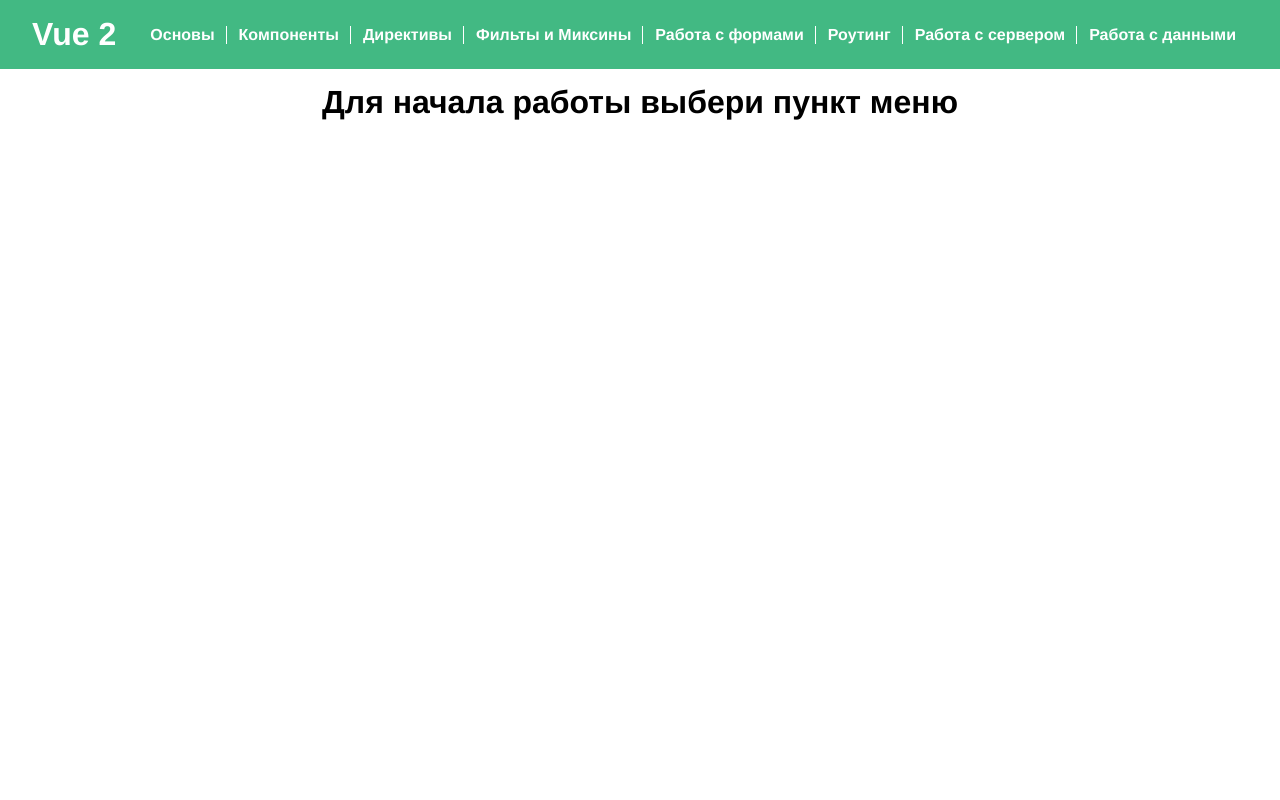
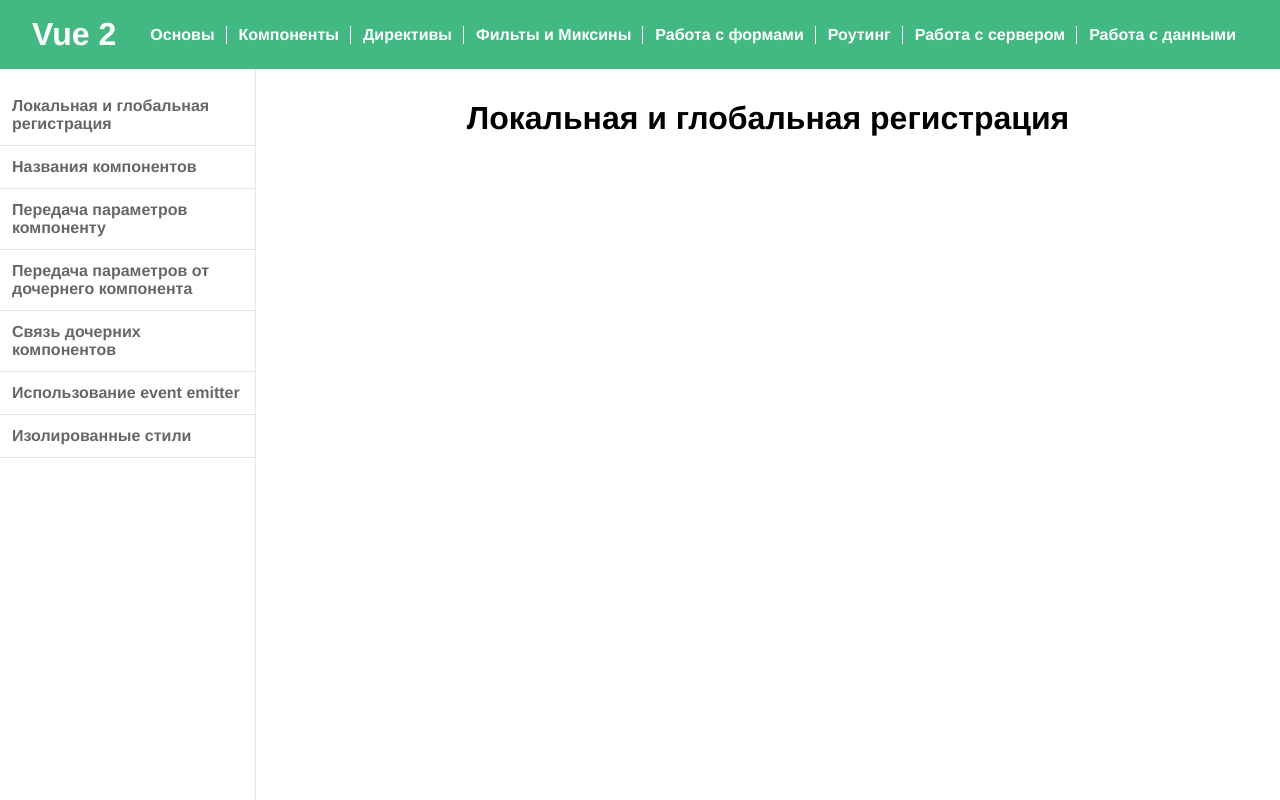
Before and after one commit to VladimirShadrov/vue2-repetition, a Vue app: page /registration in a window 1280 px wide. Built offline with nearby package versions, Linux system fonts and the light colour scheme.

Commit message:
Навигация по теме Компоненты

```diff
--- a/src/App.vue
+++ b/src/App.vue
@@ -2,7 +2,7 @@
   <div id="app">
     <app-header />
     <router-view />
-    <h1 class="content__theme-title">Для начала работы выбери пункт меню</h1>
+    <!-- <h1 class="content__theme-title">Для начала работы выбери пункт меню</h1> -->
   </div>
 </template>
 
--- a/src/components/base/AppBaseSideBar.vue
+++ b/src/components/base/AppBaseSideBar.vue
@@ -1,8 +1,6 @@
 <template>
   <div class="side-bar">
     <router-link v-for="item in menuItems" :key="item.id" :to="item.link" class="side-bar__menu-item">{{ item.name }}</router-link>
-
-    <!-- <a v-for="(item, index) in menuItems" :key="index" :href="item.link" class="side-bar__menu-item">{{ item.name }}</a> -->
   </div>
 </template>
 
--- a/src/components/components/AppComponentSideBar.vue
+++ b/src/components/components/AppComponentSideBar.vue
@@ -1,6 +1,6 @@
 <template>
   <div class="side-bar">
-    <a v-for="(item, index) in menuItems" :key="index" :href="item.link" class="side-bar__menu-item">{{ item.name }}</a>
+    <router-link v-for="item in menuItems" :key="item.id" :to="item.link" class="side-bar__menu-item">{{ item.name }}</router-link>
   </div>
 </template>
 
@@ -11,20 +11,32 @@ export default {
     return {
       menuItems: [
         {
-          name: 'Динамические атрибуты',
-          link: '/base/atributes',
+          name: 'Локальная и глобальная регистрация',
+          link: '/registration',
         },
         {
-          name: 'Вывод HTML кода',
-          link: '/base/v-html',
+          name: 'Названия компонентов',
+          link: '/component-title',
         },
         {
-          name: 'Работа с событиями',
-          link: '/base/events',
+          name: 'Передача параметров компоненту',
+          link: '/props',
         },
         {
-          name: 'Передача параметров в метод',
-          link: '/base/method-attributes',
+          name: 'Передача параметров от дочернего компонента',
+          link: '/emit',
+        },
+        {
+          name: 'Связь дочерних компонентов',
+          link: '/children',
+        },
+        {
+          name: 'Использование event emitter',
+          link: '/emitter',
+        },
+        {
+          name: 'Изолированные стили',
+          link: '/scoped',
         },
       ],
     };
--- a/src/components/components/AppComponents.vue
+++ b/src/components/components/AppComponents.vue
@@ -2,7 +2,9 @@
 <template>
   <div class="container">
     <app-component-side-bar />
-    <div class="content-bar">Компоненты</div>
+    <div class="content-bar">
+      <router-view />
+    </div>
   </div>
 </template>
 
--- /dev/null
+++ b/src/components/components/pages/AppChildren.vue
@@ -0,0 +1,13 @@
+<template>
+  <div>
+    <h1 class="content__theme-title">Связь дочерних компонентов</h1>
+  </div>
+</template>
+
+<script>
+export default {
+  name: 'app-children',
+};
+</script>
+
+<style></style>
--- /dev/null
+++ b/src/components/components/pages/AppComponents.vue
@@ -0,0 +1,13 @@
+<template>
+  <div>
+    <h1 class="content__theme-title">Компоненты. Названия компонентов</h1>
+  </div>
+</template>
+
+<script>
+export default {
+  name: 'app-components-info',
+};
+</script>
+
+<style></style>
--- /dev/null
+++ b/src/components/components/pages/AppEmit.vue
@@ -0,0 +1,13 @@
+<template>
+  <div>
+    <h1 class="content__theme-title">Передача параметров от дочернего компонента</h1>
+  </div>
+</template>
+
+<script>
+export default {
+  name: 'app-emit',
+};
+</script>
+
+<style></style>
--- /dev/null
+++ b/src/components/components/pages/AppEmitter.vue
@@ -0,0 +1,13 @@
+<template>
+  <div>
+    <h1 class="content__theme-title">Использование event emitter</h1>
+  </div>
+</template>
+
+<script>
+export default {
+  name: 'app-emitter',
+};
+</script>
+
+<style></style>
--- /dev/null
+++ b/src/components/components/pages/AppProps.vue
@@ -0,0 +1,13 @@
+<template>
+  <div>
+    <h1 class="content__theme-title">Передача параметров компоненту</h1>
+  </div>
+</template>
+
+<script>
+export default {
+  name: 'app-props',
+};
+</script>
+
+<style></style>
--- /dev/null
+++ b/src/components/components/pages/AppRegistration.vue
@@ -0,0 +1,13 @@
+<template>
+  <div>
+    <h1 class="content__theme-title">Локальная и глобальная регистрация</h1>
+  </div>
+</template>
+
+<script>
+export default {
+  name: 'app-registration',
+};
+</script>
+
+<style></style>
--- /dev/null
+++ b/src/components/components/pages/AppScoped.vue
@@ -0,0 +1,13 @@
+<template>
+  <div>
+    <h1 class="content__theme-title">Изолированные стили</h1>
+  </div>
+</template>
+
+<script>
+export default {
+  name: 'app-scoped',
+};
+</script>
+
+<style></style>
```
Also changed, not shown: src/router/index.js (+37 -0 lines).
